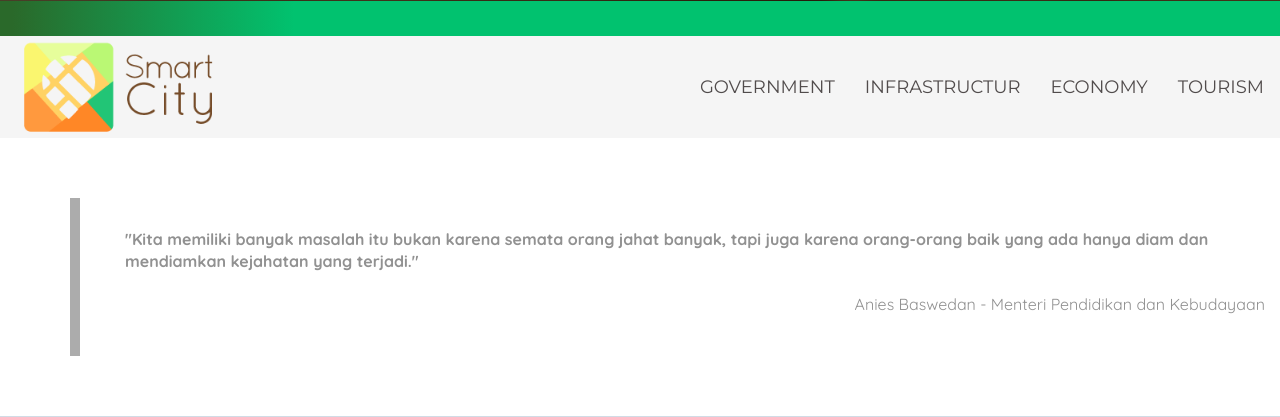
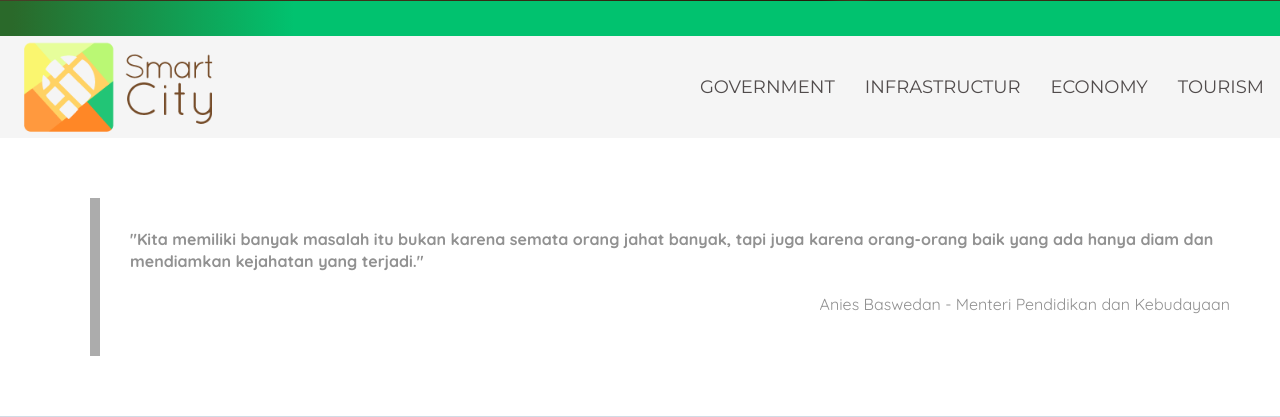
Before and after one commit to rolis19/cityHelp, a PHP site: page / in a window 1280 px wide. Shown: the part 609-1026 px from the top of the page. Run offline with PHP 8.4, Linux system fonts and the light colour scheme; some libraries are stand-ins or nearby versions.

Commit message:
fix screen size problem index.html

```diff
--- a/css/style.css
+++ b/css/style.css
@@ -83,9 +83,9 @@ h1, h2, h3, h4, h5, h6 {
 	height: 100px;
 	padding-top: 40px;
 }
-.part1 {
+.part1 .quotes{
 	color:#919191;
-	margin:60px 70px;
+	margin:60px 90px;
 	padding: 30px ;
 	border-left: 10px solid #acacac;
 
--- a/index.html
+++ b/index.html
@@ -42,7 +42,7 @@
 			</div>
 		</nav>
 		<div class="part1">
-			<div class="container">
+			<div class="container quotes">
 				<p class="words" > "Kita memiliki banyak masalah itu bukan karena semata orang jahat banyak, tapi juga karena orang-orang baik yang ada hanya diam dan mendiamkan kejahatan yang terjadi."</p>
 				<p class="pull-right"> Anies Baswedan - Menteri Pendidikan dan Kebudayaan </p>
 			</div>
```
